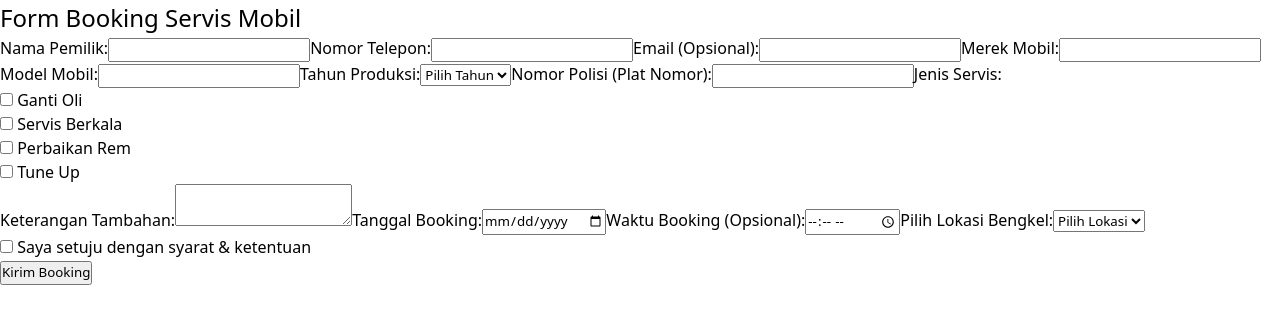
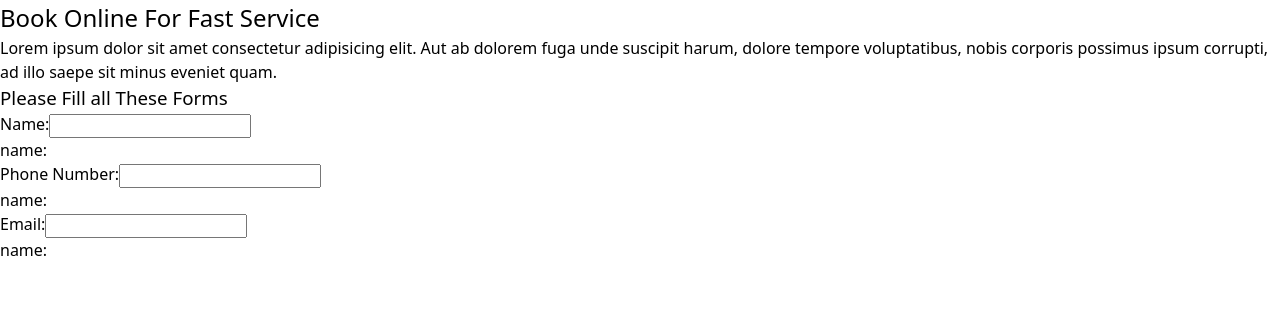
Before and after one commit to ardiantohendy/car-repair-app-reactjs, a React (Vite) app: page /book in a window 1280 px wide. Shown: the top 324 px of the page. Built offline with nearby package versions, Linux system fonts and the light colour scheme.

Commit message:
new commit = adding form

```diff
--- a/src/components/BookComponent.jsx
+++ b/src/components/BookComponent.jsx
@@ -1,114 +1,156 @@
 import { useState } from "react";
 
 const BookComponent = () => {
-  const [formData, setFormData] = useState({
-    nama: "",
-    telepon: "",
-    email: "",
-    merek: "",
-    model: "",
-    tahun: "",
-    plat: "",
-    servis: [],
-    keterangan: "",
-    tanggal: "",
-    waktu: "",
-    lokasi: "",
-    setuju: false,
-  });
+  //     const [formData, setFormData] = useState({
+  //     nama: "",
+  //     telepon: "",
+  //     email: "",
+  //     merek: "",
+  //     model: "",
+  //     tahun: "",
+  //     plat: "",
+  //     servis: [],
+  //     keterangan: "",
+  //     tanggal: "",
+  //     waktu: "",
+  //     lokasi: "",
+  //     setuju: false,
+  //   });
 
-  const handleChange = (e) => {
-    const { name, value, type, checked } = e.target;
-    if (type === "checkbox") {
-      if (name === "setuju") {
-        setFormData((prev) => ({ ...prev, [name]: checked }));
-      } else {
-        setFormData((prev) => ({
-          ...prev,
-          servis: checked ? [...prev.servis, value] : prev.servis.filter((s) => s !== value),
-        }));
-      }
-    } else {
-      setFormData((prev) => ({ ...prev, [name]: value }));
-    }
+  const [name, setName] = useState("");
+  const [phoneNumber, setPhoneNumber] = useState();
+  const [email, setEmail] = useState("");
+
+  const handleChangeName = (e) => {
+    setName(e.target.value);
   };
 
-  const handleSubmit = (e) => {
-    e.preventDefault();
-    console.log("Form Submitted: ", formData);
-    alert("Booking berhasil dikirim!");
+  const handleChangePhone = (e) => {
+    setPhoneNumber(e.target.value);
   };
 
+  const handleChangeEmail = (e) => {
+    setEmail(e.target.value);
+  };
+
+  //   const handleChange = (e) => {
+  //     const { name, value, type, checked } = e.target;
+  //     if (type === "checkbox") {
+  //       if (name === "setuju") {
+  //         setFormData((prev) => ({ ...prev, [name]: checked }));
+  //       } else {
+  //         setFormData((prev) => ({
+  //           ...prev,
+  //           servis: checked ? [...prev.servis, value] : prev.servis.filter((s) => s !== value),
+  //         }));
+  //       }
+  //     } else {
+  //       setFormData((prev) => ({ ...prev, [name]: value }));
+  //     }
+  //   };
+
+  //   const handleSubmit = (e) => {
+  //     e.preventDefault();
+  //     console.log("Form Submitted: ", formData);
+  //     alert("Booking berhasil dikirim!");
+  //   };
+
   return (
-    <div className="max-w-md mx-auto bg-white p-6 rounded-lg shadow-md">
-      <h2 className="text-xl font-bold mb-4">Form Booking Servis Mobil</h2>
-      <form onSubmit={handleSubmit}>
-        <label className="block">Nama Pemilik:</label>
-        <input type="text" name="nama" value={formData.nama} onChange={handleChange} className="w-full border p-2 rounded mb-2" required />
+    <>
+      <div className="bookContainer">
+        <div className="left">
+          <h2>Book Online For Fast Service</h2>
+          <p>Lorem ipsum dolor sit amet consectetur adipisicing elit. Aut ab dolorem fuga unde suscipit harum, dolore tempore voluptatibus, nobis corporis possimus ipsum corrupti, ad illo saepe sit minus eveniet quam.</p>
+        </div>
+        <div className="right">
+          <h3>Please Fill all These Forms</h3>
 
-        <label className="block">Nomor Telepon:</label>
-        <input type="tel" name="telepon" value={formData.telepon} onChange={handleChange} className="w-full border p-2 rounded mb-2" required />
+          <form>
+            <label>Name:</label>
+            <input type="text" name="name" value={name} onChange={handleChangeName} />
+            <p>name: {name}</p>
 
-        <label className="block">Email (Opsional):</label>
-        <input type="email" name="email" value={formData.email} onChange={handleChange} className="w-full border p-2 rounded mb-2" />
+            <label>Phone Number:</label>
+            <input type="text" name="phoneNumber" value={phoneNumber} onChange={handleChangePhone} />
+            <p>name: {phoneNumber}</p>
 
-        <label className="block">Merek Mobil:</label>
-        <input type="text" name="merek" value={formData.merek} onChange={handleChange} className="w-full border p-2 rounded mb-2" required />
+            <label>Email:</label>
+            <input type="text" name="email" value={email} onChange={handleChangeEmail} />
+            <p>name: {email}</p>
+          </form>
+        </div>
+      </div>
+    </>
 
-        <label className="block">Model Mobil:</label>
-        <input type="text" name="model" value={formData.model} onChange={handleChange} className="w-full border p-2 rounded mb-2" required />
+    // <div className="max-w-md mx-auto bg-white p-6 rounded-lg shadow-md">
+    //   <h2 className="text-xl font-bold mb-4">Form Booking Servis Mobil</h2>
+    //   <form onSubmit={handleSubmit}>
+    //     <label className="block">Nama Pemilik:</label>
+    //     <input type="text" name="nama" value={formData.nama} onChange={handleChange} className="w-full border p-2 rounded mb-2" required />
 
-        <label className="block">Tahun Produksi:</label>
-        <select name="tahun" value={formData.tahun} onChange={handleChange} className="w-full border p-2 rounded mb-2" required>
-          <option value="">Pilih Tahun</option>
-          {[...Array(26)].map((_, i) => {
-            const year = 2025 - i;
-            return (
-              <option key={year} value={year}>
-                {year}
-              </option>
-            );
-          })}
-        </select>
+    //     <label className="block">Nomor Telepon:</label>
+    //     <input type="tel" name="telepon" value={formData.telepon} onChange={handleChange} className="w-full border p-2 rounded mb-2" required />
 
-        <label className="block">Nomor Polisi (Plat Nomor):</label>
-        <input type="text" name="plat" value={formData.plat} onChange={handleChange} className="w-full border p-2 rounded mb-2" required />
+    //     <label className="block">Email (Opsional):</label>
+    //     <input type="email" name="email" value={formData.email} onChange={handleChange} className="w-full border p-2 rounded mb-2" />
 
-        <label className="block">Jenis Servis:</label>
-        {["Ganti Oli", "Servis Berkala", "Perbaikan Rem", "Tune Up"].map((servis) => (
-          <div key={servis}>
-            <input type="checkbox" name="servis" value={servis} checked={formData.servis.includes(servis)} onChange={handleChange} /> {servis}
-          </div>
-        ))}
+    //     <label className="block">Merek Mobil:</label>
+    //     <input type="text" name="merek" value={formData.merek} onChange={handleChange} className="w-full border p-2 rounded mb-2" required />
 
-        <label className="block">Keterangan Tambahan:</label>
-        <textarea name="keterangan" value={formData.keterangan} onChange={handleChange} className="w-full border p-2 rounded mb-2"></textarea>
+    //     <label className="block">Model Mobil:</label>
+    //     <input type="text" name="model" value={formData.model} onChange={handleChange} className="w-full border p-2 rounded mb-2" required />
 
-        <label className="block">Tanggal Booking:</label>
-        <input type="date" name="tanggal" value={formData.tanggal} onChange={handleChange} className="w-full border p-2 rounded mb-2" required />
+    //     <label className="block">Tahun Produksi:</label>
+    //     <select name="tahun" value={formData.tahun} onChange={handleChange} className="w-full border p-2 rounded mb-2" required>
+    //       <option value="">Pilih Tahun</option>
+    //       {[...Array(26)].map((_, i) => {
+    //         const year = 2025 - i;
+    //         return (
+    //           <option key={year} value={year}>
+    //             {year}
+    //           </option>
+    //         );
+    //       })}
+    //     </select>
 
-        <label className="block">Waktu Booking (Opsional):</label>
-        <input type="time" name="waktu" value={formData.waktu} onChange={handleChange} className="w-full border p-2 rounded mb-2" />
+    //     <label className="block">Nomor Polisi (Plat Nomor):</label>
+    //     <input type="text" name="plat" value={formData.plat} onChange={handleChange} className="w-full border p-2 rounded mb-2" required />
 
-        <label className="block">Pilih Lokasi Bengkel:</label>
-        <select name="lokasi" value={formData.lokasi} onChange={handleChange} className="w-full border p-2 rounded mb-2" required>
-          <option value="">Pilih Lokasi</option>
-          {["Bengkel A", "Bengkel B", "Bengkel C"].map((lokasi) => (
-            <option key={lokasi} value={lokasi}>
-              {lokasi}
-            </option>
-          ))}
-        </select>
+    //     <label className="block">Jenis Servis:</label>
+    //     {["Ganti Oli", "Servis Berkala", "Perbaikan Rem", "Tune Up"].map((servis) => (
+    //       <div key={servis}>
+    //         <input type="checkbox" name="servis" value={servis} checked={formData.servis.includes(servis)} onChange={handleChange} /> {servis}
+    //       </div>
+    //     ))}
 
-        <div className="mt-2">
-          <input type="checkbox" name="setuju" checked={formData.setuju} onChange={handleChange} required /> Saya setuju dengan syarat & ketentuan
-        </div>
+    //     <label className="block">Keterangan Tambahan:</label>
+    //     <textarea name="keterangan" value={formData.keterangan} onChange={handleChange} className="w-full border p-2 rounded mb-2"></textarea>
 
-        <button type="submit" className="bg-green-500 text-white p-2 rounded mt-4 w-full">
-          Kirim Booking
-        </button>
-      </form>
-    </div>
+    //     <label className="block">Tanggal Booking:</label>
+    //     <input type="date" name="tanggal" value={formData.tanggal} onChange={handleChange} className="w-full border p-2 rounded mb-2" required />
+
+    //     <label className="block">Waktu Booking (Opsional):</label>
+    //     <input type="time" name="waktu" value={formData.waktu} onChange={handleChange} className="w-full border p-2 rounded mb-2" />
+
+    //     <label className="block">Pilih Lokasi Bengkel:</label>
+    //     <select name="lokasi" value={formData.lokasi} onChange={handleChange} className="w-full border p-2 rounded mb-2" required>
+    //       <option value="">Pilih Lokasi</option>
+    //       {["Bengkel A", "Bengkel B", "Bengkel C"].map((lokasi) => (
+    //         <option key={lokasi} value={lokasi}>
+    //           {lokasi}
+    //         </option>
+    //       ))}
+    //     </select>
+
+    //     <div className="mt-2">
+    //       <input type="checkbox" name="setuju" checked={formData.setuju} onChange={handleChange} required /> Saya setuju dengan syarat & ketentuan
+    //     </div>
+
+    //     <button type="submit" className="bg-green-500 text-white p-2 rounded mt-4 w-full">
+    //       Kirim Booking
+    //     </button>
+    //   </form>
+    // </div>
   );
 };
 
```
